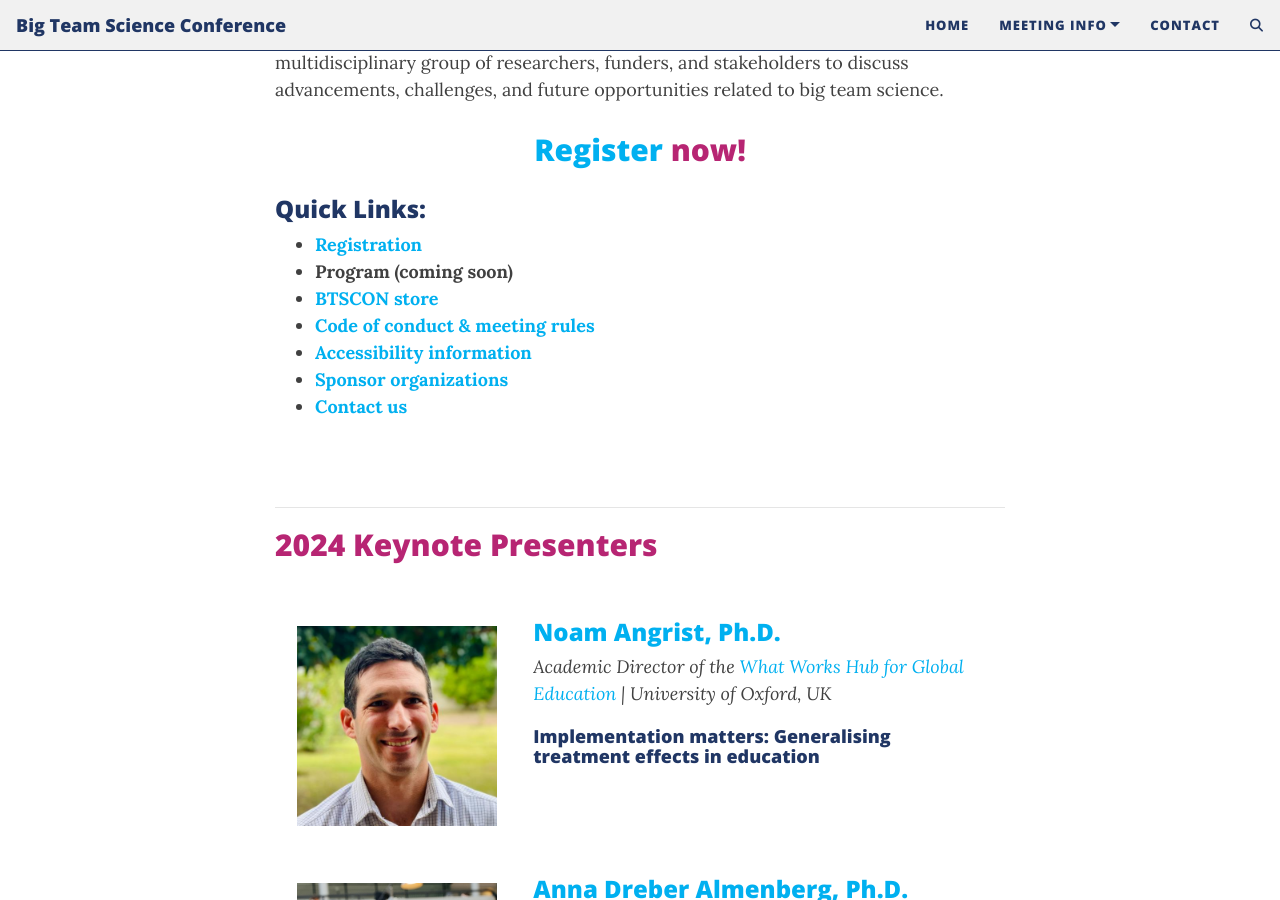
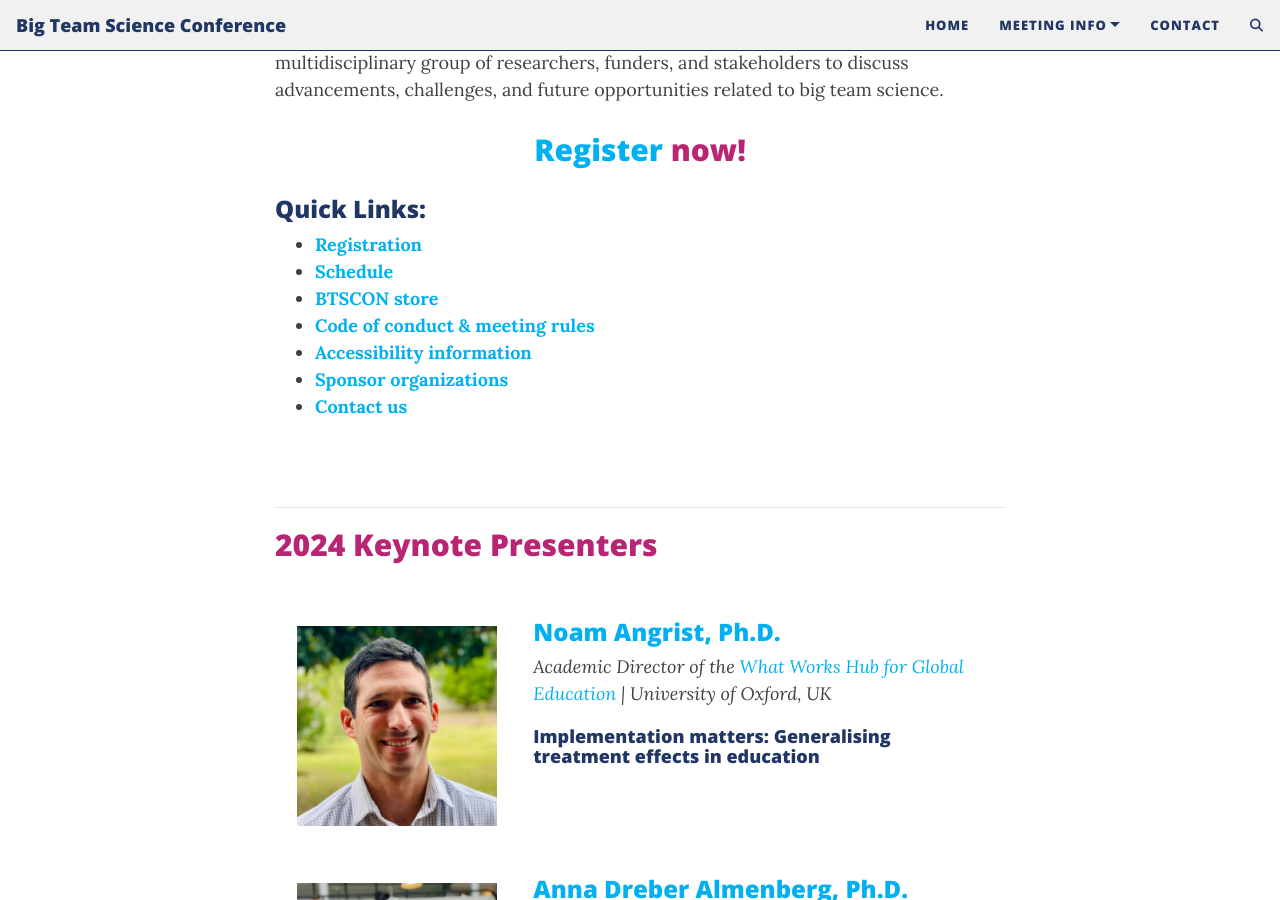
Before and after one commit to bigteamscienceconference/bigteamscienceconference.github.io, a Jekyll site: the page built from index.md, in a window 1280 px wide and 900 px high, scrolled down 573 px. Built offline with Jekyll 4.4.1, drawn with Linux system fonts in a browser that asks for light colours; comment, search, counter and statistics services are not loaded.

Commit message:
Update index.md

```diff
--- a/index.md
+++ b/index.md
@@ -20,7 +20,7 @@ layout: page
 
 ### Quick Links:
 * <b><a href="{{site.baseurl}}/registration/">Registration</a></b>
-* <b>Program (coming soon)</b>
+* <b><a href="{{site.baseurl}}/program/">Schedule</a></b>
 * <b><a href="https://www.bonfire.com/store/psychological-science-accelerator-store/" target="_blank">BTSCON store</a></b>
 * <b><a href="{{site.baseurl}}/codeofconduct/">Code of conduct & meeting rules</a></b>
 * <b><a href="{{site.baseurl}}/access/">Accessibility information</a></b>
```
